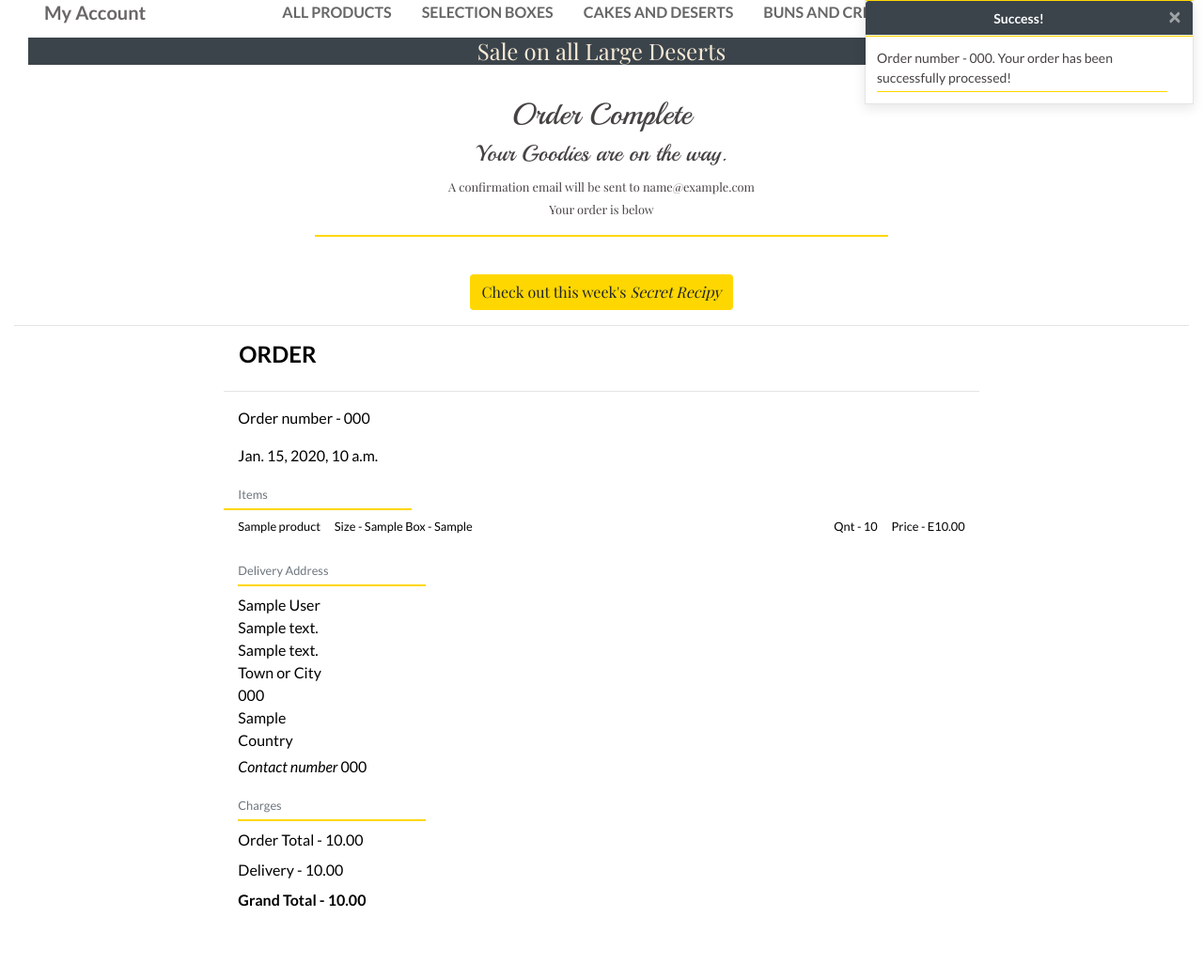
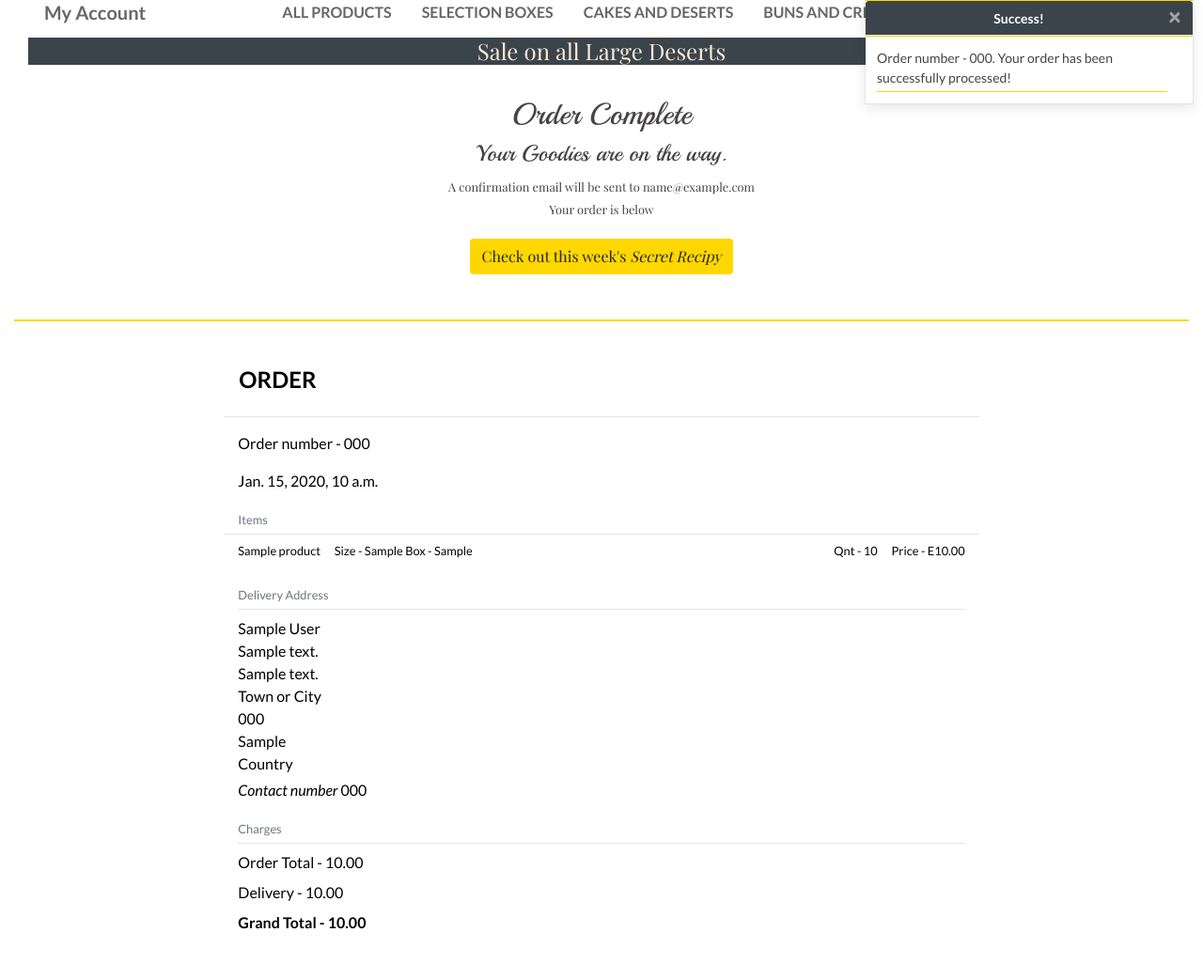
Before and after one commit to johnston9/la-donut, a Django app: page /checkout/checkout_complete/000 in a window 1280 px wide. Shown: the part 81-1123 px from the top of the page at 94% size. Before the commit the page ends 1046 px from the top, so only its background shows below. Run offline with Django 3.2, Linux system fonts and the light colour scheme; tables that the repository leaves empty hold one stand-in row (values such as "Sample post"); some libraries are stand-ins or nearby versions; some web fonts are replaced.

Commit message:
fixed ho in checkout complete

```diff
--- a/checkout/static/checkout/css/checkout.css
+++ b/checkout/static/checkout/css/checkout.css
@@ -44,7 +44,8 @@
     left: 0;
     width: 100%;
     height: 100%;
-    background: rgb(252, 214, 2, .70);
+    background: rgb(232, 240, 254, .85);
+    /*background: rgb(252, 214, 2, .70);*/
     z-index: 9999;
 }
 
--- a/checkout/templates/checkout/checkout_complete.html
+++ b/checkout/templates/checkout/checkout_complete.html
@@ -29,13 +29,13 @@
                 </li>
             {% endfor %}
             </ul>
-            <hr class="gold50 mb-4">
-            <a href="" class="btn bg-gold mt-3">
+
+            <a href="" class="btn bg-gold mt-1">
                 <span class="">Check out this week's <em>Secret Recipy</em> </span>
             </a>
         </div>
     </div>
-    <hr>
+    <hr class="gold100 mt-5 mb-5">
     <div class="row text-black lato">
         <div class="col-12 col-lg-8 offset-lg-2">
             <h4 class="upper ml-3 mb-4"><strong> Order</strong></h4>
@@ -53,7 +53,7 @@
                     <small class="text-muted">Items</small>
                 </div>
             </div>
-            <hr class="goldleft mt-1 mb-2">
+            <hr class="mt-1 mb-2">
             {% for item in order.lineitems.all %}
                 <div class="row">
                     <div class="col-12 col-md-8">
@@ -72,7 +72,7 @@
                 <div class="row mt-4">
                     <div class="col-12">
                         <small class="text-muted">Delivery Address</small>
-                        <hr class="goldleft mt-1 mb-2">
+                        <hr class="mt-1 mb-2">
                         <p class="mb-0">{{ order.full_name }}</p>
                         <p class="mb-0">{{ order.street_address1 }}</p>
                         {% if order.street_address2 %}
@@ -92,7 +92,7 @@
                 <div class="row mt-3">
                     <div class="col">
                         <small class="text-muted">Charges</small>
-                        <hr class="goldleft mt-1 mb-2">
+                        <hr class="mt-1 mb-2">
                     <p class="mb-2 text-black">Order Total - {{ order.order_total }}</p>
                         <p class="mb-2 text-black">Delivery - {{ order.delivery_cost }}</p>
                         <p class="mb-5 text-black font-weight-bold">Grand Total - {{ order.grand_total }}</p>
--- a/static/css/base.css
+++ b/static/css/base.css
@@ -334,6 +334,10 @@ input[type=checkbox], input[type=radio] {
     background-color: antiquewhite;
 }
 
+.bg-lightblue {
+    background-color: rgb(232, 240, 254);
+}
+
 
 .text-lightgold {
     color: rgb(255,215,0);
```
